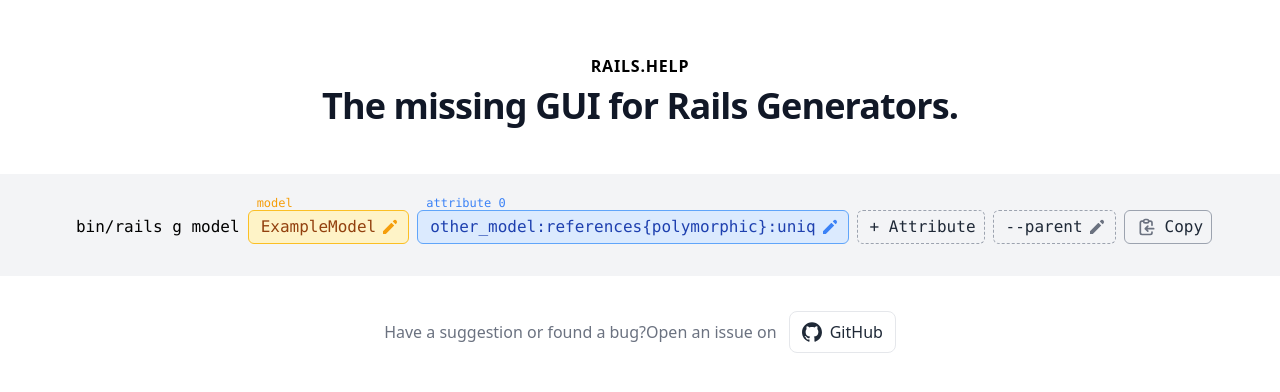
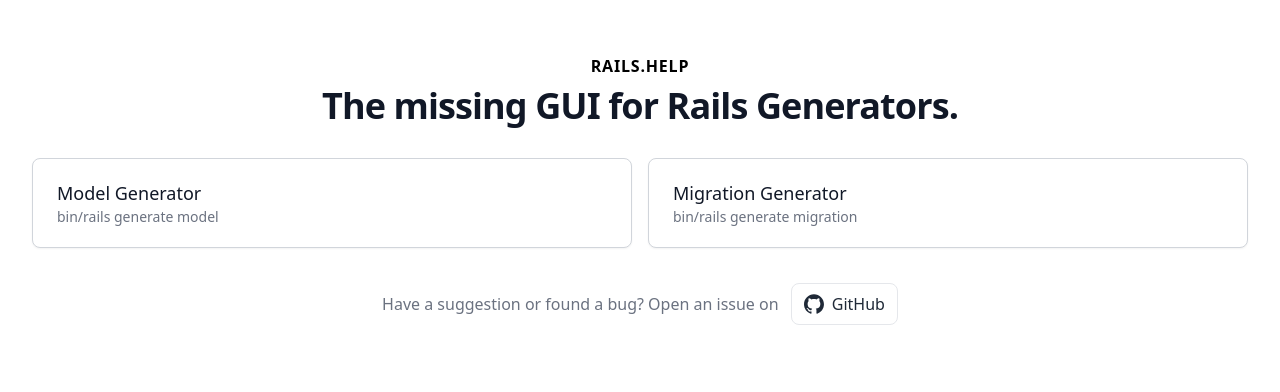
Before and after one commit to wasabigeek/railshelp, a Next.js app: page / in a window 1280 px wide. Shown: the part 106-498 px from the top of the page. Built offline with nearby package versions, Linux system fonts and the light colour scheme.

Commit message:
feat: Add links to index page

```diff
--- a/layout/Footer.jsx
+++ b/layout/Footer.jsx
@@ -1,7 +1,7 @@
 const Footer = () => (
   <footer className="w-full flex flex-col sm:flex-row justify-center items-center md:h-24 text-gray-500 pt-4 px-2">
     <span className="hidden sm:inline sm:mr-2">
-      Have a suggestion or found a bug?Open an issue on&nbsp;
+      Have a suggestion or found a bug? Open an issue on&nbsp;
     </span>
     <a
       href="https://github.com/wasabigeek/railshelp/issues"
--- a/layout/Header.jsx
+++ b/layout/Header.jsx
@@ -1,10 +1,14 @@
+import Link from "next/link";
+
 const Header = () => (
   <div className="max-w-7xl mx-auto lg:py-8 lg:px-8 pb-8">
     <div className="relative pt-16 sm:pt-24 lg:pt-32">
       <div className="mx-auto max-w-md px-4 text-center sm:px-6 sm:max-w-3xl lg:px-8 lg:max-w-7xl">
         <div>
           <h1 className="text-base font-semibold tracking-wider text-cyan-600 uppercase">
-            rails.help
+            <Link href="/">
+              <a>rails.help</a>
+            </Link>
           </h1>
           <p className="mt-2 text-3xl font-extrabold text-gray-900 tracking-tight sm:text-4xl">
             The missing GUI for Rails Generators.
--- a/pages/index.js
+++ b/pages/index.js
@@ -1,10 +1,10 @@
 import Head from "next/head"
 import { useState } from "react"
 import { useList } from "react-use";
+import Link from 'next/link'
 
 import FieldInput from "../components/FieldInput"
 import Pill from "../components/Pill";
-import CopyButton from "../components/CopyButton";
 import Footer from "../layout/Footer";
 import Header from "../layout/Header";
 
@@ -183,36 +183,40 @@ export default function Home() {
 
       <main>
         <Header />
-
-        <div className="bg-gray-100">
-          <div className="max-w-7xl mx-auto lg:px-8">
-            <section className="p-4 bg-gray-100 mt-4 flex justify-center">
-              <code className="flex flex-wrap items-center space-x-2 space-y-5 pb-4 pt-0">
-                {/** mt-5 is a hack to mimic items-baseline, not sure why leftIcon messes that up */}
-                <span className="ml-2 mt-5">bin/rails g model</span>
-                {args.map((arg, index) => (
-                  <ArgButton
-                    key={index}
-                    arg={arg}
-                    selectedArg={selectedArg}
-                    // TODO: possibly refactor to onSelect / onClear
-                    index={index}
-                    setSelectedArg={setSelectedArg}
-                    insertArg={insertArg}
-                  />
-                ))}
-                <CopyButton text={cliCommand} />
-              </code>
-            </section>
-          </div>
-
-          {selectedArg != null && (
-            <div className="max-w-7xl mx-auto pb-10 lg:pb-12 lg:px-8">
-              <div className="bg-white py-6 px-4 sm:p-6 shadow sm:rounded-md sm:overflow-hidden">
-                {renderEditor(selectedArg)}
+        <div className="max-w-7xl mx-auto sm:px-6 lg:px-8">
+          <div className="grid grid-cols-1 gap-4 sm:grid-cols-2">
+            <div className="relative rounded-lg border border-gray-300 bg-white px-6 py-5 shadow-sm flex items-center space-x-3 hover:border-gray-400 focus-within:ring-2 focus-within:ring-offset-2 focus-within:ring-indigo-500">
+              <div className="flex-1 min-w-0">
+                <Link href="/g/model">
+                  <a className="focus:outline-none">
+                    <span className="absolute inset-0" aria-hidden="true"></span>
+                    <p className="text-lg font-medium text-gray-900">
+                      Model Generator
+                    </p>
+                    <p className="text-sm text-gray-500 truncate">
+                      bin/rails generate model
+                    </p>
+                  </a>
+                </Link>
               </div>
             </div>
-          )}
+
+            <div className="relative rounded-lg border border-gray-300 bg-white px-6 py-5 shadow-sm flex items-center space-x-3 hover:border-gray-400 focus-within:ring-2 focus-within:ring-offset-2 focus-within:ring-indigo-500">
+              <div className="flex-1 min-w-0">
+                <Link href="/g/migration">
+                  <a className="focus:outline-none">
+                    <span className="absolute inset-0" aria-hidden="true"></span>
+                    <p className="text-lg font-medium text-gray-900">
+                      Migration Generator
+                    </p>
+                    <p className="text-sm text-gray-500 truncate">
+                      bin/rails generate migration
+                    </p>
+                  </a>
+                </Link>
+              </div>
+            </div>
+          </div>
         </div>
       </main>
 
```
